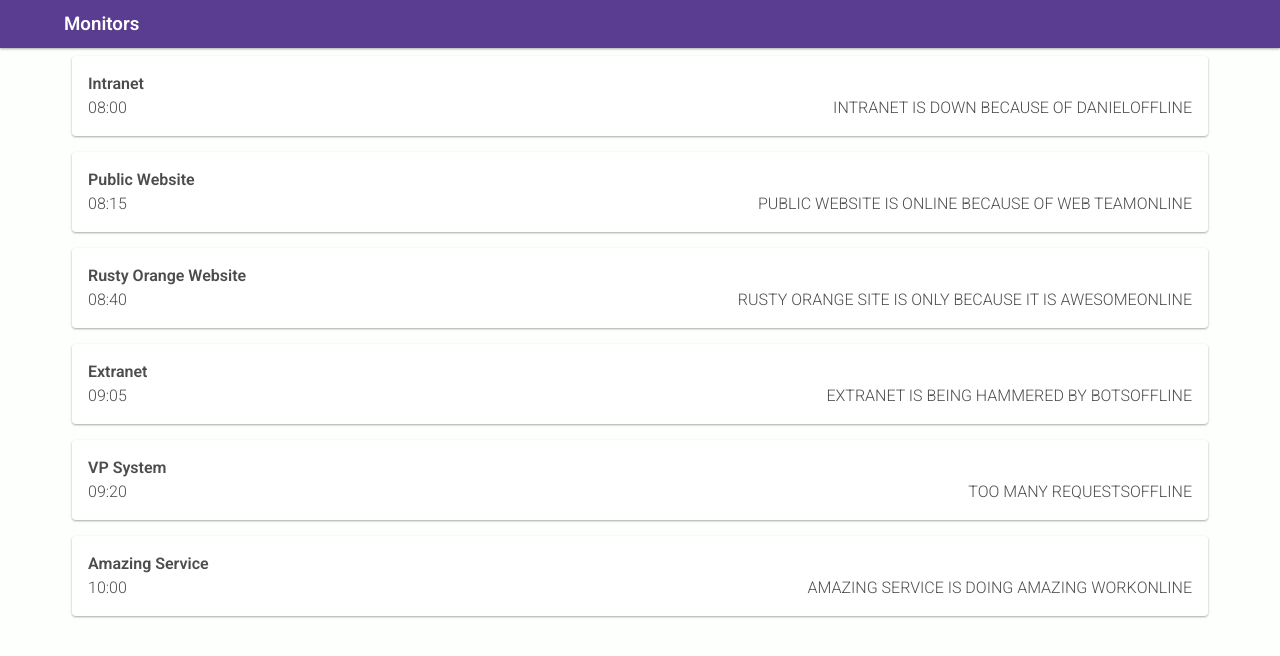
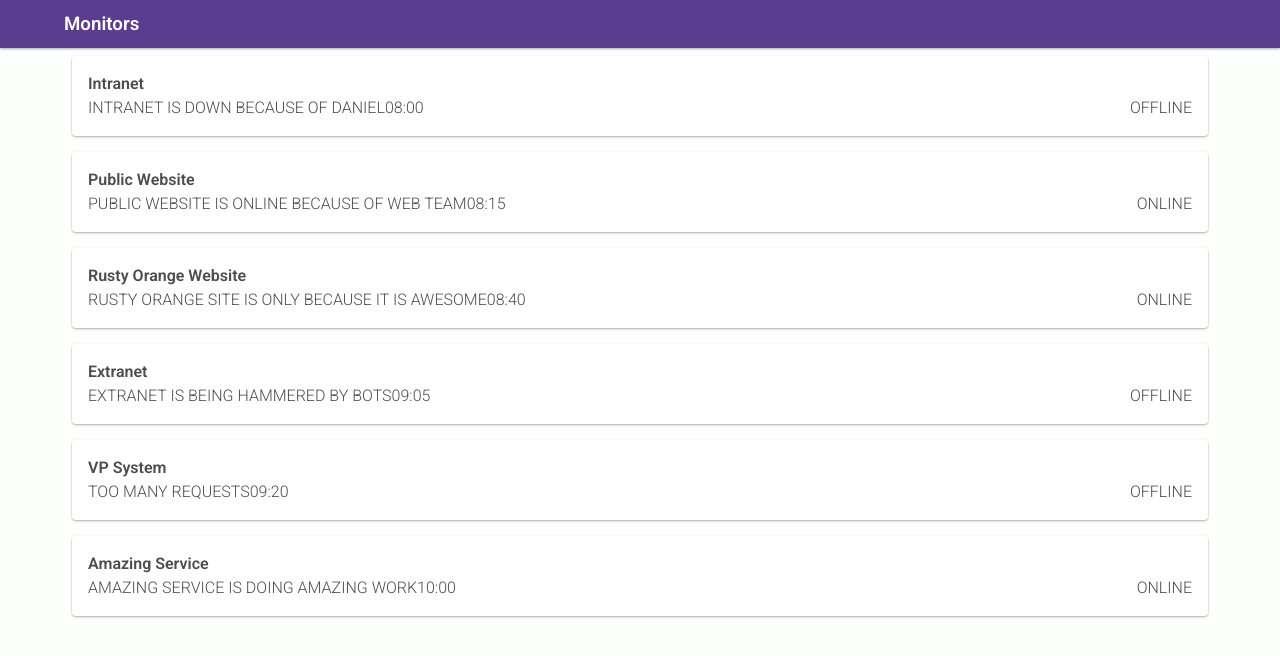
Before and after one commit to yogasantosa/pwa-monitor-demo, a plain HTML site: page index.html in a window 1280 px wide. Drawn offline with Linux system fonts and the light colour scheme.

Commit message:
update css for description

```diff
--- a/css/style.css
+++ b/css/style.css
@@ -400,6 +400,7 @@ header h3 {
 
 .item .title,
 .item .status,
+.item .description,
 .item .time {
     display: block;
 }
@@ -410,6 +411,11 @@ header h3 {
 
 .item .status {
     float: right;
+    text-transform: uppercase;
+}
+
+.item .description {
+    float: left;
     text-transform: uppercase;
 }
 
--- a/index.html
+++ b/index.html
@@ -24,7 +24,7 @@
                 <li class="item">
                     <span class="title" data-bind="html: title"></span>
                     <span class="status" data-bind="html: status"></span>
-                    <span class="status" data-bind="html: description"></span>
+                    <span class="description" data-bind="html: description"></span>
                     <span class="time" data-bind="html: time"></span>
                 </li>
             </ul>
```
